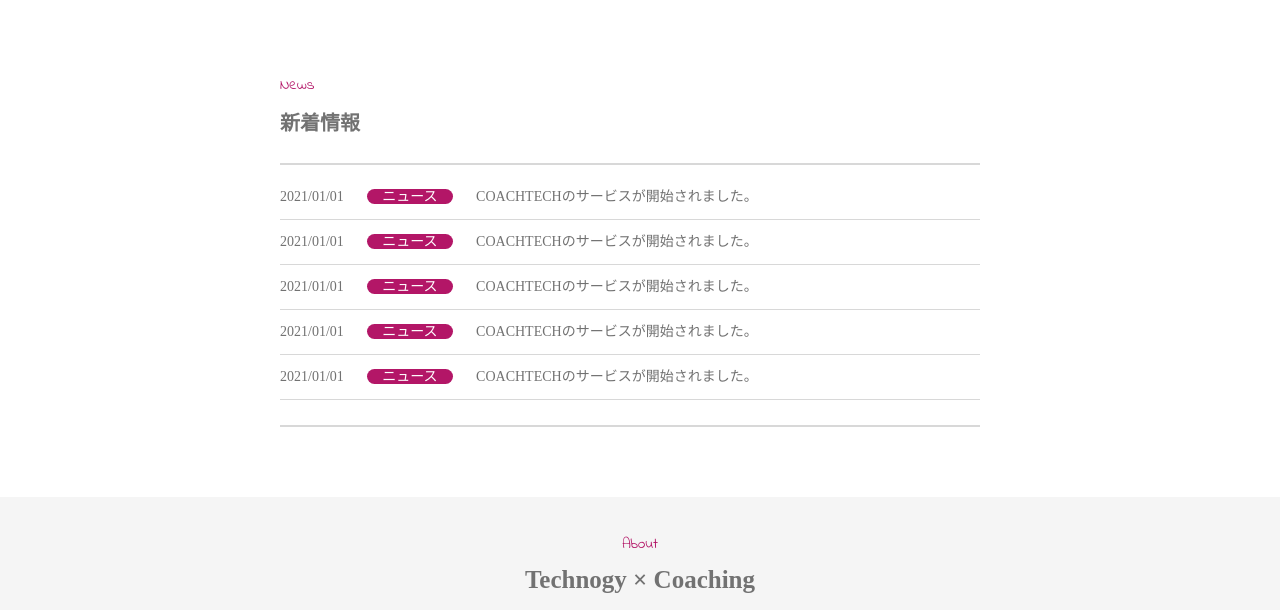
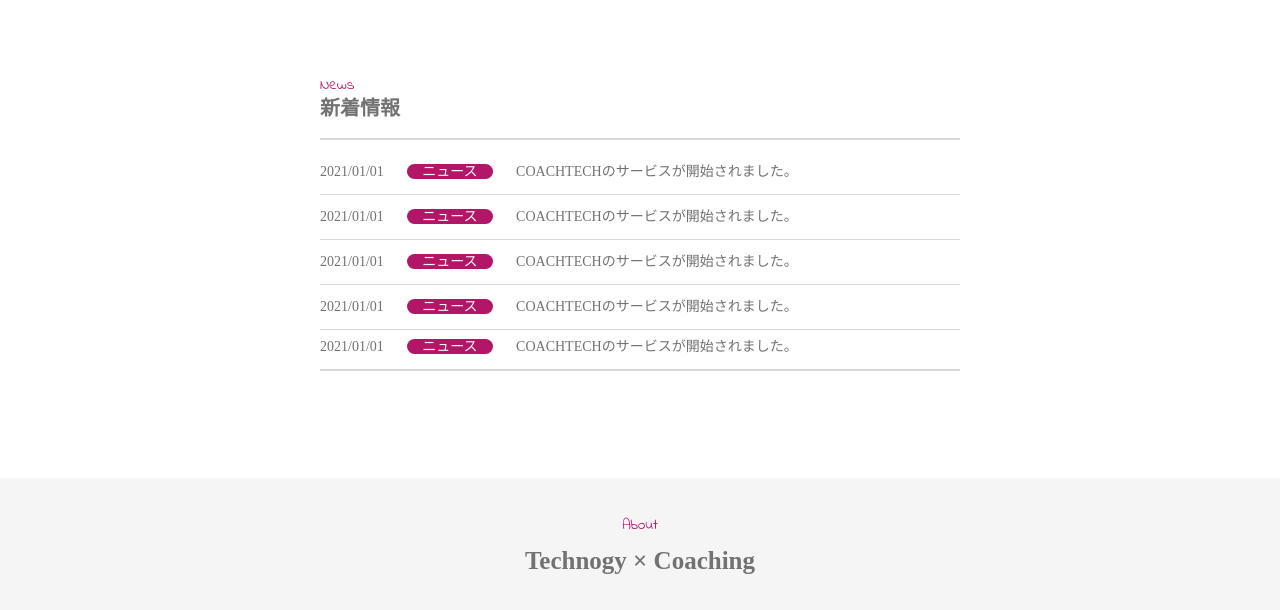
Before and after one commit to 4yuta/20230915_yoshimura_lp, a plain HTML site: page index.html in a window 1280 px wide. Shown: the part 589-1199 px from the top of the page. Drawn offline with Linux system fonts and the light colour scheme.

Commit message:
Update style.css

```diff
--- a/css/style.css
+++ b/css/style.css
@@ -70,12 +70,13 @@
 }
 
 .news {
-    width: 700px;
+    position: relative;
+    height: 400px;
 }
 
 .news__logo {
-    position: relative;
-    left: 40%;
+    position: absolute;
+    left: 25%;
     margin-bottom: 20px;
     font-size: 15px;
     color: #B31667;
@@ -83,16 +84,19 @@
 }
 
 .news__title {
-    position: relative;
-    left: 40%;
+    position: absolute;
+    top: 20px;
+    left: 25%;
     margin-bottom: 30px;
     font-size: 20px;
     color: #727272;
 }
 
 .news__list {
-    position: relative;
-    left: 40%;
+    position: absolute;
+    top: 60px;
+    left: 25%;
+    right: 25%;
 }
 
 .news__item-first {
@@ -124,16 +128,9 @@
 
 .news__item-last {
     display: block;
-    padding: 15px 0 15px;
+    padding: 10px 0 15px;
     font-size: 14px;
     color: #727272;
-    border-bottom: solid 1px #D8D8D8;
-}
-
-.news__border-last {
-    position: relative;
-    left: 40%;
-    margin: 25px 0 70px;
     border-bottom: solid 2px #D8D8D8;
 }
 
```
